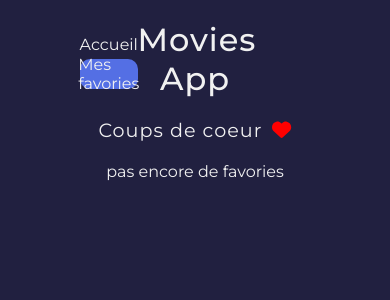
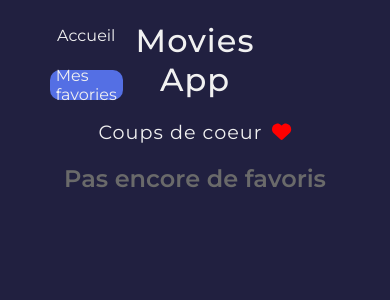
Before and after one commit to DamienLecointre/moviesapp, a Next.js app: page /favorites in a window 390 px wide. Shown: the top 300 px of the page. Built offline with nearby package versions, Linux system fonts and the light colour scheme.

Commit message:
sort done + ajustement de style + media queries

```diff
--- a/components/Cards.js
+++ b/components/Cards.js
@@ -29,14 +29,22 @@ export const Cards = (props) => {
         width={220}
       />
       <h1 className={styles.title}>
-        {props.title === null ? "Titre inconnu" : props.title}
+        {props.title === null || props.title === ""
+          ? "Titre inconnu"
+          : props.title}
       </h1>
       <p className={styles.text}>
-        Sorti le :{props.date === null ? "Date de sortie inconnue" : props.date}
+        Sorti le :
+        {props.date === null || props.date === ""
+          ? "Date de sortie inconnue"
+          : props.date}
       </p>
       <div className={styles.averageContainer}>
         <h3 className={styles.averageText}>
-          {props.voteAverage === null ? "-" : props.voteAverage}/ 10
+          {props.voteAverage === null || props.voteAverage === ""
+            ? "-"
+            : props.voteAverage}
+          / 10
         </h3>
         {props.voteAverage && (
           <FontAwesomeIcon
@@ -58,7 +66,7 @@ export const Cards = (props) => {
       <div className={styles.synopsisContainer}>
         <h3 className={styles.averageText}>Synopsis</h3>
         <p className={styles.text}>
-          {props.overview === null
+          {props.overview === null || props.overview === ""
             ? "Pas de résumé pour ce film"
             : props.overview}
         </p>
--- a/components/Favorites.js
+++ b/components/Favorites.js
@@ -16,7 +16,7 @@ export const Favorites = (props) => {
     dispatch(removeFavoritesToStore(favoriteToRemove));
   };
 
-  let favorites = <p>pas encore de favories</p>;
+  let favorites = <p className={styles.text}>Pas encore de favoris</p>;
   if (favorite.length > 0) {
     favorites = favorite.map((data, i) => {
       return (
--- a/components/Navigation.js
+++ b/components/Navigation.js
@@ -9,7 +9,7 @@ export const Navigation = () => {
   const activePath = router.pathname;
 
   return (
-    <div className={styles.linkContainer}>
+    <nav className={styles.linkContainer}>
       <Link
         href="/home"
         // onClick={() => setActiveLink("home")}
@@ -28,6 +28,6 @@ export const Navigation = () => {
       >
         Mes favories
       </Link>
-    </div>
+    </nav>
   );
 };
--- a/styles/Cards.module.css
+++ b/styles/Cards.module.css
@@ -15,8 +15,10 @@
 }
 
 .img {
-  border-radius: 20px;
+  border-radius: 40px;
   margin: 20px 0;
+  border-bottom: 6px solid #2B304B;
+  box-shadow: 1px 6px 0px 0px rgb(25, 33, 72);
 }
 
 .title {
@@ -68,6 +70,7 @@
 }
 
 .synopsisContainer {
+  width: 100%;
   margin-top: 20px;
 }
 
--- a/styles/Favorites.module.css
+++ b/styles/Favorites.module.css
@@ -1,3 +1,8 @@
+.text {
+  font-size: 1.5rem;
+  font-weight: 600;
+  color: #6a6a6a;
+}
 .main {
   display: flex;
   flex-direction: column;
@@ -18,6 +23,7 @@
   font-weight: 500;
   letter-spacing: 1px;
   text-align: center;
+  margin-top: 20px;
 }
 
 .subtitleContainer {
@@ -43,4 +49,5 @@
 .cardsContainer {
   display: flex;
   flex-wrap: wrap;
+  justify-content: center;
 }
--- a/styles/Home.module.css
+++ b/styles/Home.module.css
@@ -18,9 +18,22 @@
   font-weight: 500;
   letter-spacing: 1px;
   text-align: center;
+  margin-top: 20px;
 }
 
 .cardsContainer {
   display: flex;
   flex-wrap: wrap;
+  justify-content: center;
 }
+
+/* ----------
+MEDIA QUERIES
+------------- */
+
+@media (max-width: 770px) {
+  .headerContainer {
+    display: flex;
+    flex-direction: column;
+  }
+}
--- a/styles/Navigation.module.css
+++ b/styles/Navigation.module.css
@@ -1,7 +1,8 @@
 .linkContainer {
-display: flex;
-flex-wrap: wrap;
-justify-content: space-between;
+  width: 100%;
+  display: flex;
+  flex-wrap: wrap;
+  justify-content: space-between;
 }
 
 .link {
@@ -14,6 +15,7 @@ justify-content: space-between;
   justify-content: center;
   cursor: pointer;
   padding: 10px 20px;
+  margin-top: 20px;
   transition: all .2s ease-in-out;
 }
 
@@ -21,3 +23,13 @@ justify-content: space-between;
   background: #546FE4;
   border-radius: 10px;
 }
+
+/* ----------
+MEDIA QUERIES
+------------- */
+
+@media (max-width: 770px) {
+  .linkContainer {
+    justify-content: center;
+  }
+}
--- a/styles/Sort.module.css
+++ b/styles/Sort.module.css
@@ -1,6 +1,7 @@
 .btnContainer {
   display: flex;
   margin-bottom: 20px;
+  gap: 10px;
 }
 
 .btnWrapper {
--- a/styles/globals.css
+++ b/styles/globals.css
@@ -1,7 +1,7 @@
 @import url('https://fonts.googleapis.com/css2?family=Montserrat:ital,wght@0,100..900;1,100..900&display=swap');
 body {
   background: #212040;
-  margin: 20px 80px;
+  margin: 0 80px 20px;
   color: #f1f1f1;
 }
 
@@ -17,3 +17,13 @@ body {
 button, a {
   color: #f1f1f1;
 }
+
+/* ----------
+MEDIA QUERIES
+------------- */
+
+@media (max-width: 400px) {
+  body {
+    margin: 0 50px 20px;
+  }
+}
```
Also changed, not shown: components/Home.js (+9 -4 lines).
